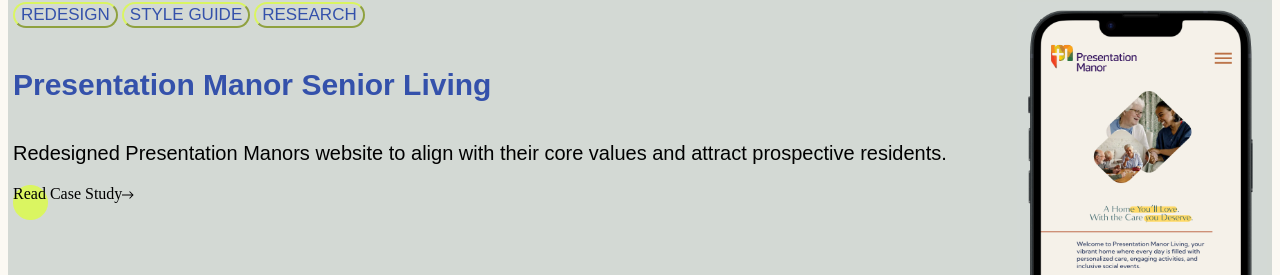
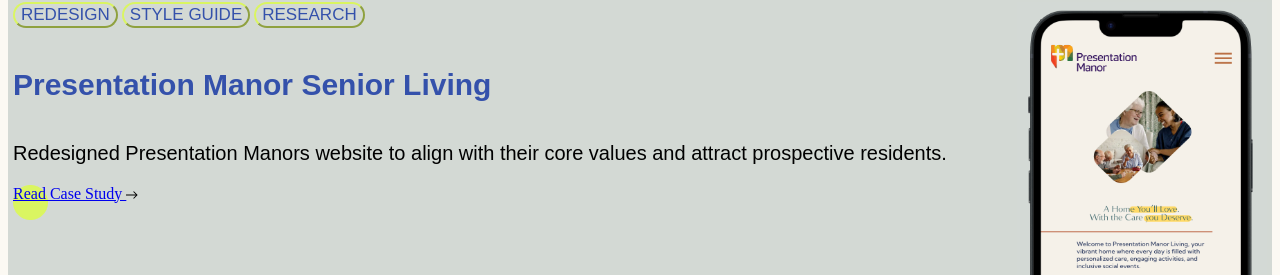
Before and after one commit to KristenKoski/UX_UI_HW_19, a plain HTML site: page index.html in a window 1280 px wide. Shown: the part 1312-1587 px from the top of the page. Drawn offline with nearby package versions, Linux system fonts and the light colour scheme; files whose address does not match are found by name.

Commit message:
Linked to case study

```diff
--- a/css/style.css
+++ b/css/style.css
@@ -149,6 +149,7 @@
     letter-spacing:10%;
     z-index: +1;
     position: absolute;
+    color: black;
 }
 
 
--- a/index.html
+++ b/index.html
@@ -58,7 +58,7 @@
     <div> <button>REDESIGN</button> <button>STYLE GUIDE</button> <button>RESEARCH</button>
     <h4>Presentation Manor Senior Living </h4>
     <p id="caseStudy"> Redesigned Presentation Manors website to align with their core values and attract prospective residents. </p>
-    <img id=Circle src="./Images/green circle.png"> <p3> Read Case Study<img src="./Images/arrow.png"></p3>
+    <img id=Circle src="./Images/green circle.png"> <p3> <a href=" https://kristenkoski.github.io/UX_UI_HW_20/">Read Case Study </a><img src="./Images/arrow.png"></p3>
     </div>
     </div>
 
```
Also changed, not shown: 1 other file.
